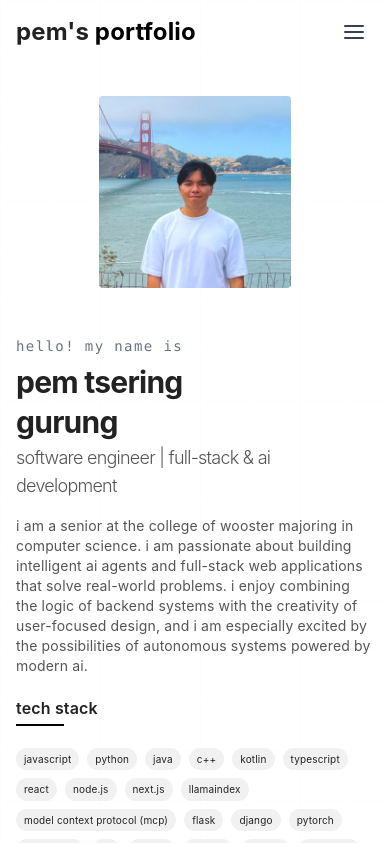
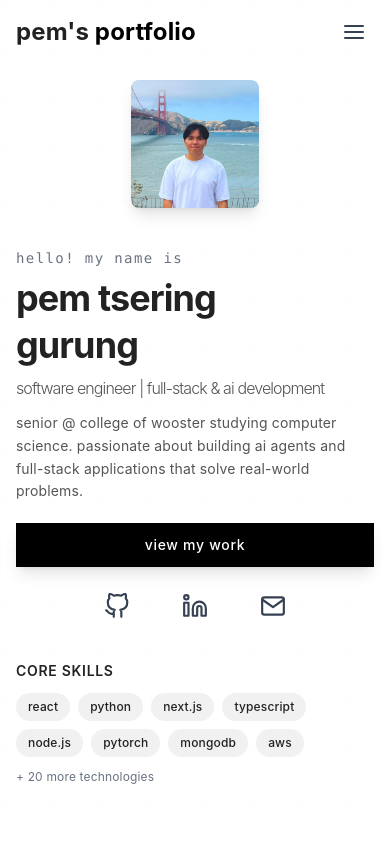
Before and after one commit to pemtseringgurung/pem-personal-website, a React (Vite) app: page / in a window 390 px wide. Shown: the top 843 px of the page. Built offline with nearby package versions, Linux system fonts and the light colour scheme.

Commit message:
made the mobile ui more suer friendly

```diff
--- a/src/components/Hero.jsx
+++ b/src/components/Hero.jsx
@@ -6,7 +6,7 @@ import heroImage from '../images/pem.png';
 
 const Hero = () => {
   return (
-    <section id="home" className="pt-24 md:pt-32 pb-16 min-h-screen flex flex-col justify-center relative overflow-hidden bg-[color:var(--background)]">
+    <section id="home" className="pt-20 md:pt-32 pb-12 md:pb-16 min-h-screen flex flex-col justify-center relative overflow-hidden bg-[color:var(--background)]">
       <div className="absolute inset-0 opacity-5 dark:opacity-10">
         <div className="h-full w-full" style={{
           backgroundImage: `linear-gradient(var(--grid-color) 1px, transparent 1px), linear-gradient(90deg, var(--grid-color) 1px, transparent 1px)`,
@@ -32,10 +32,10 @@ const Hero = () => {
                 hello! my name is
               </h2>
 
-              <h1 className="text-3xl sm:text-4xl md:text-6xl font-bold tracking-tight text-[color:var(--text)]">
-                <span className="block mb-1">pem tsering</span>
-                <span className="block mb-1">gurung</span>
-                <span className="block text-lg sm:text-xl md:text-3xl font-light text-[color:var(--text-light)]">
+              <h1 className="text-4xl sm:text-4xl md:text-6xl font-bold tracking-tight text-[color:var(--text)] leading-tight">
+                <span className="block mb-0.5">pem tsering</span>
+                <span className="block mb-2">gurung</span>
+                <span className="block text-base sm:text-xl md:text-3xl font-light text-[color:var(--text-light)] mt-1">
   software engineer | full-stack & ai development
 </span>
               </h1>
@@ -44,13 +44,74 @@ const Hero = () => {
                 initial={{ opacity: 0 }}
                 animate={{ opacity: 1 }}
                 transition={{ duration: 0.5, delay: 0.6 }}
-                className="mt-4 md:mt-6 text-sm sm:text-base text-[color:var(--text-light)] max-w-lg"
+                className="mt-3 md:mt-6 text-sm sm:text-base text-[color:var(--text-light)] max-w-lg"
               >
-                <p className="mb-5">
-                  i am a senior at the college of wooster majoring in computer science. i am passionate about building intelligent ai agents and full-stack web applications that solve real-world problems. i enjoy combining the logic of backend systems with the creativity of user-focused design, and i am especially excited by the possibilities of autonomous systems powered by modern ai.
+                {/* Condensed mobile bio */}
+                <p className="mb-4 md:mb-5 leading-relaxed md:leading-normal">
+                  <span className="md:hidden">
+                    senior @ college of wooster studying computer science. passionate about building ai agents and full-stack applications that solve real-world problems.
+                  </span>
+                  <span className="hidden md:inline">
+                    i am a senior at the college of wooster majoring in computer science. i am passionate about building intelligent ai agents and full-stack web applications that solve real-world problems. i enjoy combining the logic of backend systems with the creativity of user-focused design, and i am especially excited by the possibilities of autonomous systems powered by modern ai.
+                  </span>
                 </p>
 
-                <div className="mb-4 md:mb-6">
+                {/* Mobile-only CTAs - Prominent positioning */}
+                <div className="md:hidden mt-5 flex flex-col gap-4">
+                  <motion.div
+                    initial={{ opacity: 0, y: 20 }}
+                    animate={{ opacity: 1, y: 0 }}
+                    transition={{ duration: 0.5, delay: 0.8 }}
+                  >
+                    <Link
+                      to="/projects"
+                      className="px-8 py-3 rounded-none bg-black text-white font-medium tracking-wider hover-lift inline-block w-full text-center text-sm shadow-lg"
+                    >
+                      view my work
+                    </Link>
+                  </motion.div>
+
+                  <motion.div
+                    initial={{ opacity: 0 }}
+                    animate={{ opacity: 1 }}
+                    transition={{ delay: 1.0, duration: 0.5 }}
+                    className="flex justify-center space-x-8"
+                  >
+                    <motion.a
+                      href="https://github.com/pemtseringgurung"
+                      target="_blank"
+                      rel="noopener noreferrer"
+                      whileHover={{ scale: 1.15 }}
+                      whileTap={{ scale: 0.95 }}
+                      className="text-gray-700 dark:text-gray-300 hover:text-black p-2.5 rounded-full hover:bg-gray-100 transition-all duration-200"
+                    >
+                      <FiGithub size={26} />
+                    </motion.a>
+                    <motion.a
+                      href="https://www.linkedin.com/in/pemgurung/"
+                      target="_blank"
+                      rel="noopener noreferrer"
+                      whileHover={{ scale: 1.15 }}
+                      whileTap={{ scale: 0.95 }}
+                      className="text-gray-700 dark:text-gray-300 hover:text-black p-2.5 rounded-full hover:bg-gray-100 transition-all duration-200"
+                    >
+                      <FiLinkedin size={26} />
+                    </motion.a>
+                    <motion.a
+                      href="mailto:pemgurung541@gmail.com"
+                      target="_blank"
+                      rel="noopener noreferrer"
+                      whileHover={{ scale: 1.15 }}
+                      whileTap={{ scale: 0.95 }}
+                      className="text-gray-700 dark:text-gray-300 hover:text-black p-2.5 rounded-full hover:bg-gray-100 transition-all duration-200"
+                    >
+                      <FiMail size={26} />
+                    </motion.a>
+                  </motion.div>
+                </div>
+
+                {/* Desktop Tech Stack - Original position */}
+                <div className="hidden md:block mb-4 md:mb-6">
                   <h3 className="text-base md:text-lg font-semibold mb-3 md:mb-4 text-[color:var(--text)] inline-block relative">
                     tech stack
                     <span className="absolute w-12 h-0.5 bg-black bottom-[-6px] left-0"></span>
@@ -65,7 +126,9 @@ const Hero = () => {
                   </div>
                 </div>
               </motion.div>
-              <div className="mt-6 md:mt-8 flex flex-col gap-4 md:gap-6">
+
+              {/* Desktop-only CTAs - Original position */}
+              <div className="hidden md:flex mt-6 md:mt-8 flex-col gap-4 md:gap-6">
                 <motion.div
                   initial={{ opacity: 0, y: 20 }}
                   animate={{ opacity: 1, y: 0 }}
@@ -114,6 +177,26 @@ const Hero = () => {
                   </motion.a>
                 </motion.div>
               </div>
+
+              {/* Mobile Tech Stack - Condensed with key technologies */}
+              <div className="md:hidden mt-8">
+                <div className="mb-4">
+                  <h3 className="text-sm font-semibold mb-3 text-[color:var(--text)] tracking-wider uppercase">
+                    core skills
+                  </h3>
+
+                  <div className="flex flex-wrap gap-2">
+                    {['react', 'python', 'next.js', 'typescript', 'node.js', 'pytorch', 'mongodb', 'aws'].map((tech, i) => (
+                      <span key={i} className="px-3 py-1.5 text-xs font-medium rounded-full bg-[color:var(--tag-bg)] text-[color:var(--tag-text)] transition-all duration-200">
+                        {tech}
+                      </span>
+                    ))}
+                  </div>
+                  <p className="text-xs text-gray-500 mt-3">
+                    + 20 more technologies
+                  </p>
+                </div>
+              </div>
             </motion.div>
           </motion.div>
 
@@ -121,13 +204,13 @@ const Hero = () => {
             initial={{ opacity: 0, scale: 0.9 }}
             animate={{ opacity: 1, scale: 1 }}
             transition={{ duration: 0.8, delay: 0.4 }}
-            className="md:w-1/2 flex justify-center md:justify-end order-1 md:order-2 mb-6 md:mb-0"
+            className="md:w-1/2 flex justify-center md:justify-end order-1 md:order-2 mb-4 md:mb-0"
           >
-            <div className="w-48 h-48 sm:w-56 sm:h-56 md:w-96 md:h-96">
+            <div className="w-32 h-32 sm:w-40 sm:h-40 md:w-96 md:h-96">
               <img
                 src={heroImage}
                 alt="pem tsering gurung"
-                className="w-full h-full object-cover rounded-sm"
+                className="w-full h-full object-cover rounded-lg md:rounded-sm shadow-lg md:shadow-none"
               />
             </div>
           </motion.div>
```
Also changed, not shown: src/images/ratelowry.png, 1 other file (tests, documents, lock files or other folders).
